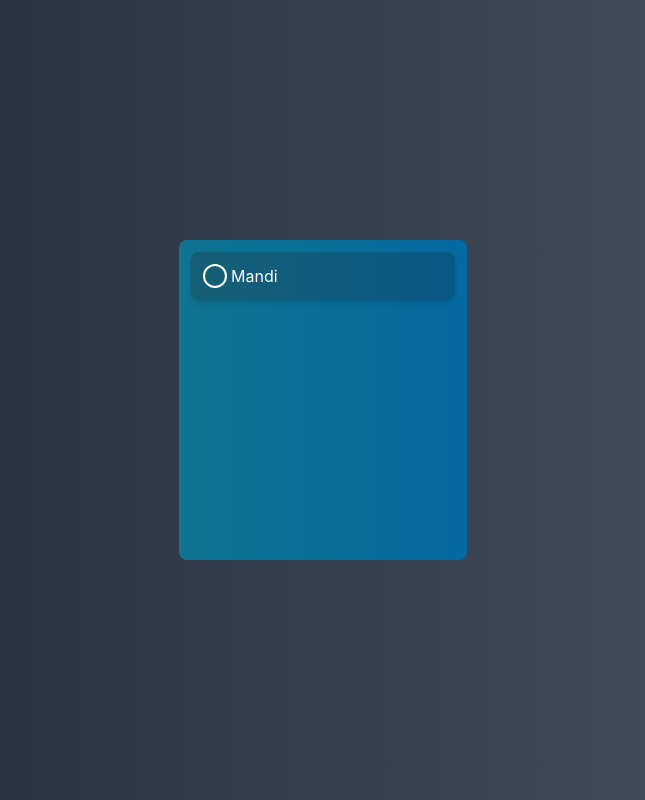
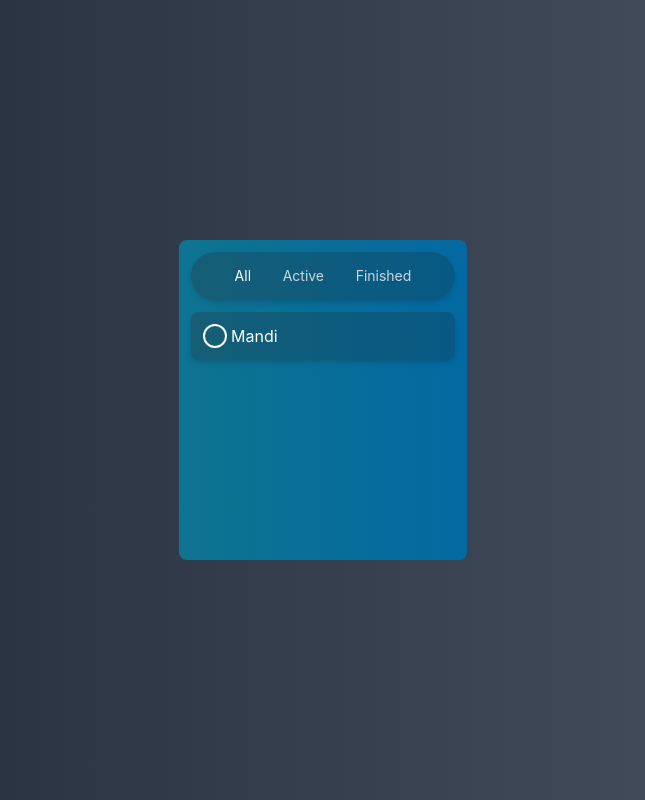
Before and after one commit to frrsfuzn/TuduApp, a React (Create React App) app: page / in a window 1280 px wide. Shown: the whole page, without its empty margins (317-962 px from the left). Built offline with nearby package versions, Linux system fonts and the light colour scheme.

Commit message:
Implement navbar to App.tsx

```diff
--- a/src/App.tsx
+++ b/src/App.tsx
@@ -2,6 +2,7 @@ import React from "react";
 import logo from "./logo.svg";
 import "./App.css";
 import TodoItem from "./components/molecules/todoItem";
+import Navbar from "./components/molecules/navbar";
 
 // Todo App
 // 1. Implement tailwind css
@@ -11,7 +12,8 @@ import TodoItem from "./components/molecules/todoItem";
 function App() {
   return (
     <div className="flex justify-center items-center bg-gradient-to-r from-gray-800 to-gray-600 h-screen">
-      <div className="flex justify-center bg-gradient-to-r from-cyan-700 to-sky-700 w-72 h-80 rounded-lg p-3">
+      <div className="flex flex-col justify-start bg-gradient-to-r from-cyan-700 to-sky-700 w-72 h-80 rounded-lg p-3">
+        <Navbar />
         <TodoItem title="Mandi" />
       </div>
     </div>
```
